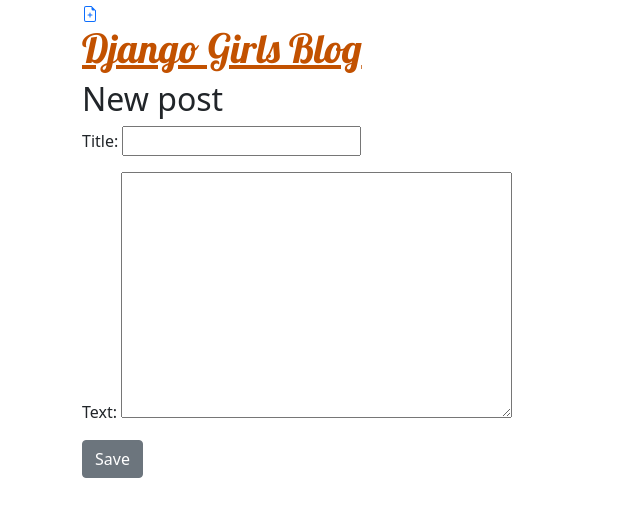
After one commit to armenmkrt/learningDjango, a Django app: page /post/new/ in a window 1280 px wide. The commit adds this page. Shown: the top 517 px of the page, without its empty margins (0-640 px from the left). Run offline with Django 4.2, Linux system fonts and the light colour scheme.

Commit message:
added create post

```diff
--- /dev/null
+++ b/blog/forms.py
@@ -0,0 +1,10 @@
+from django import forms
+
+from .models import Post
+
+
+class PostForm(forms.ModelForm):
+
+    class Meta:
+        model = Post
+        fields = ('title', 'text', )
--- a/blog/templates/blog/base.html
+++ b/blog/templates/blog/base.html
@@ -10,6 +10,9 @@
     <body>
         <header class="page-header">
           <div class="container">
+              <a href="{% url 'post_new' %}" class="top-menu">
+                    {% include './icons/file-earmark-plus.svg' %}
+              </a>
               <h1><a href="/">Django Girls Blog</a></h1>
           </div>
         </header>
--- /dev/null
+++ b/blog/templates/blog/post_edit.html
@@ -0,0 +1,9 @@
+{% extends 'blog/base.html' %}
+
+{% block content %}
+    <h2>New post</h2>
+    <form method="POST" class="post-form">{% csrf_token %}
+        {{ form.as_p }}
+        <button type="submit" class="save btn btn-secondary">Save</button>
+    </form>
+{% endblock %}
--- a/blog/urls.py
+++ b/blog/urls.py
@@ -4,4 +4,5 @@
 urlpatterns = [
     path('', views.post_list, name='post_list'),
     path('/post/<int:pk>/', views.post_detail, name='post_detail'),
+    path('post/new/', views.post_new, name='post_new'),
 ]
--- a/blog/views.py
+++ b/blog/views.py
@@ -1,6 +1,7 @@
-from django.shortcuts import render, get_object_or_404
+from django.shortcuts import render, get_object_or_404, redirect
 from django.utils import timezone
 from .models import Post
+from .forms import PostForm
 
 
 def post_list(request):
@@ -11,3 +12,17 @@
 def post_detail(request, pk):
     post = get_object_or_404(Post, pk=pk)
     return render(request, 'blog/post_detail.html', {'post': post})
+
+
+def post_new(request):
+    if request.method == "POST":
+        form = PostForm(request.POST)
+        if form.is_valid():
+            post = form.save(commit=False)
+            post.author = request.user
+            post.published_date = timezone.now()
+            post.save()
+            return redirect('post_detail', pk=post.pk)
+    else:
+        form = PostForm()
+    return render(request, 'blog/post_edit.html', {'form': form})
```
Also changed, not shown: blog/templates/blog/icons/file-earmark-plus.svg (added).
